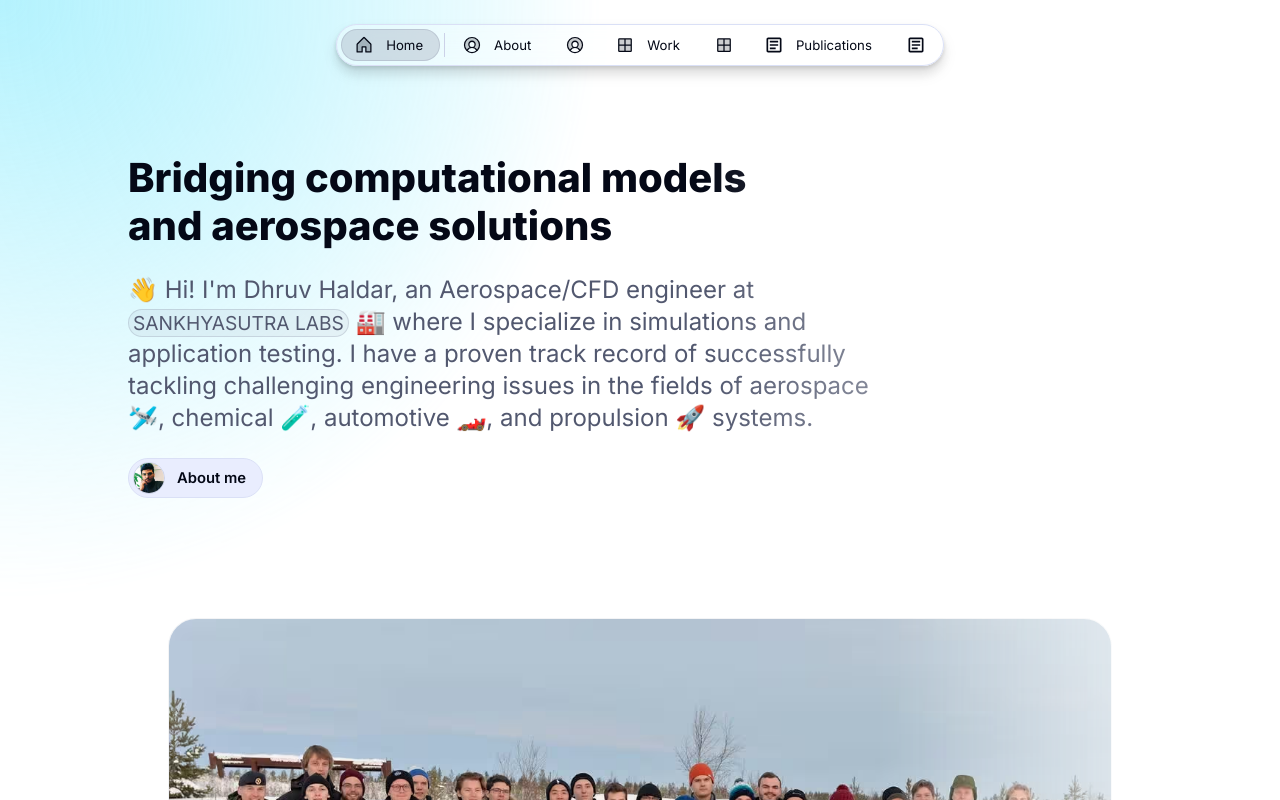
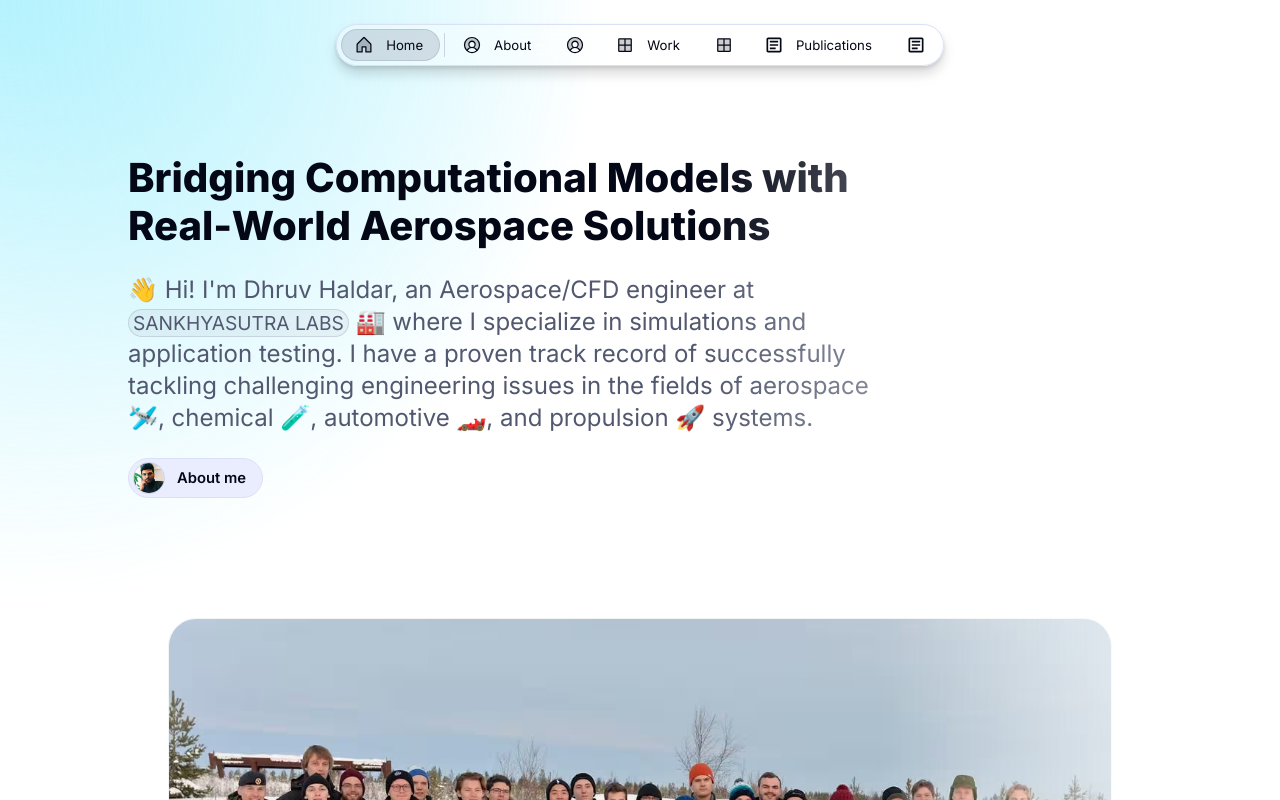
Before and after one commit to dhruvhaldar/portfolio, a Next.js app: page / in a window 1280 px wide. Shown: the top 800 px of the page. Built offline with nearby package versions, Linux system fonts and the light colour scheme.

Commit message:
update content.js

```diff
--- a/src/app/resources/content.js
+++ b/src/app/resources/content.js
@@ -2,7 +2,7 @@ import { InlineCode, LetterFx } from "@/once-ui/components"; const person = {fir
 
 const home = {label: "Home",title: `${person.name}'s Portfolio (With Projects & Publications)`,
   description: `Explore Dhruv Haldar's portfolio, blending aerospace engineering with cutting-edge Computational Fluid Dynamics (CFD) expertise. 🚀 #Aerospace #CFD #Rocketry`,
-  headline: <><span style={{fontFamily: 'var(--font-family-code)'}}><LetterFx speed="medium" trigger="instant" charset={['A','@','$','e','R','?','o','~','5']}>Bridging computational models and aerospace solutions</LetterFx></span></>,
+  headline: <><span style={{fontFamily: 'var(--font-family-code)'}}><LetterFx speed="medium" trigger="instant" charset={['A','@','$','e','R','?','o','~','5']}>Bridging Computational Models with Real-World Aerospace Solutions</LetterFx></span></>,
   subline: (<>
   👋 Hi! I'm Dhruv Haldar, an Aerospace/CFD engineer at <InlineCode>SANKHYASUTRA LABS</InlineCode> 🏭 where I specialize in simulations and application testing. I have a proven track record of successfully tackling challenging engineering issues in the fields of aerospace 🛩️, chemical 🧪, automotive 🏎️, and propulsion 🚀 systems.
   </>),};
```
